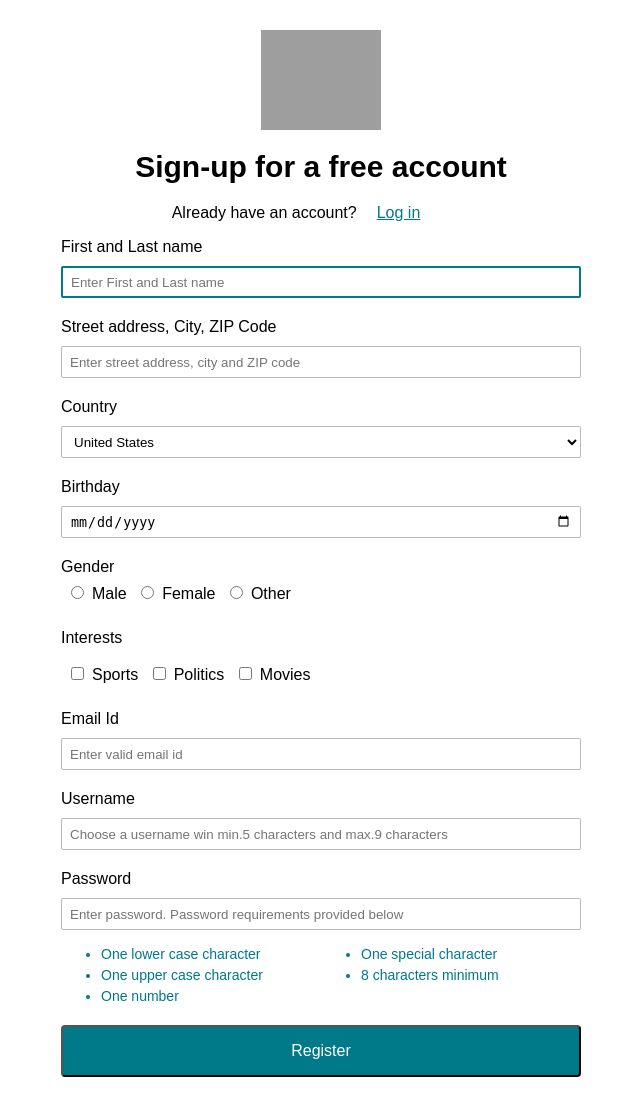
After one commit to vk1973/VKWebDev, a PHP site: page /registration.html in a window 1280 px wide. The commit adds this page. Shown: the whole page, without its empty margins (319-959 px from the left). Run offline with PHP 8.4, Linux system fonts and the light colour scheme; grey boxes are pictures that could not be loaded.

Commit message:
new files (login and registration)

```diff
--- a/Inchome.html
+++ b/Inchome.html
@@ -34,6 +34,7 @@
   <br>
   <br>
   <button id="incaddbtn">Submit</button>
+  <br>
 </div>
 <br>
 <br><br>
@@ -48,6 +49,7 @@
         <th>Issue Status</th>
         <th>Incident Created date</th>
         <th>Issue Description</th>
+        <th></th>
       </thead>
       <tbody id="tablebody"> </tbody>
    </table>
--- /dev/null
+++ b/registration.css
@@ -0,0 +1,160 @@
+*{
+    box-sizing: border-box;
+}
+html{
+    font-size:62.5%;
+   /*display:block;*/
+}
+body {
+    font-size:1.6rem;
+    font-family: Arial, Helvetica, sans-serif;
+}
+html,
+body,
+div,
+form,
+fieldset {
+    margin: 0;
+    padding: 0;
+    border: 0;
+}
+div{
+    display:block;
+}
+
+.rgtrn-container {
+    width:520px;
+    margin-left:auto;
+    margin-right:auto;
+}
+
+.rgtrn-img-div {
+    margin-top:30px;
+}
+.rgtrn-img {
+    width:120px;
+    height:100px;
+    display:block;
+    margin-left:auto;
+    margin-right:auto;
+}
+h1{
+    text-align:center;
+    width:100%;
+    font-size: 3rem;
+    margin-bottom:20px;
+}
+p {
+    display:flex;
+    justify-content: center;
+}
+.span-header{
+    padding-right: 20px;
+}
+
+a {
+    color: #007989;
+    /* width: 100%; */
+    margin-right: 50px;
+}
+
+.rgtrn-txt-div{
+   margin-bottom:20px;
+}
+.label-style{
+    display:block;
+    margin-bottom:10px;
+
+}
+.label-radio-style
+{ display:block;}
+
+textarea,
+input[type="text"],
+input[type="password"],
+input[type="file"],
+input[type="datetime"],
+input[type="datetime-local"],
+input[type="date"],
+input[type="month"],
+input[type="time"],
+input[type="week"],
+input[type="number"],
+input[type="email"],
+input[type="url"],
+input[type="search"],
+input[type="tel"],
+input[type="color"],
+select {
+    display: inline-block;
+    padding: 0 8px;
+    /*margin-bottom: 24px;*/
+    vertical-align: middle;
+    border-radius: 2px;
+    width: 100%;
+    min-height: 32px;
+    background-color: #ffffff;
+    border: 1px solid rgba(36, 28, 21, 0.3);
+    -ms-transition: all 0.2s ease-in-out 0s;
+    transition: all 0.2s ease-in-out 0s;
+    outline:none;
+}
+
+input[type="radio"], input[type="checkbox"]
+{margin:10px;
+margin-right:8px; }
+
+textarea,
+input[type="text"]:focus,
+input[type="password"]:focus,
+input[type="file"]:focus,
+input[type="datetime"]:focus,
+input[type="datetime-local"]:focus,
+input[type="date"]:focus,
+input[type="month"]:focus,
+input[type="time"]:focus,
+input[type="week"]:focus,
+input[type="number"]:focus,
+input[type="email"]:focus,
+input[type="url"]:focus,
+input[type="search"]:focus,
+input[type="radio"]:focus,
+input[type="checkbox"]:focus,
+select:focus {
+    border: 2px solid #007989;
+    border-radius: 2px;
+    background-color: #ffffff;
+
+}
+
+.psswd-req1 {
+    float:left;
+    width:50%;
+}
+.psswd-req2 {
+    float:left;
+    width:50%;
+}
+ul{ list-style-position: outside;}
+
+.psswd-req-list {
+    font-size:1.4rem;
+    padding-bottom:5px;
+    color:#007989;
+    font-weight: 500;
+}
+
+.rgtrn-button {
+    font-size: 1.6rem;
+    width: 100%;
+    color: white;
+    min-height: 52px;
+    line-height: 20px;
+    background-color: #007989;
+    border-radius: 4px;
+    cursor: pointer;
+}
+
+.rgtrn-button:hover {
+    background-color: #015d69;
+}
--- /dev/null
+++ b/registration.html
@@ -0,0 +1,99 @@
+<!DOCTYPE html>
+<html>
+    <head>
+        <title>Registration Form</title>
+        <link rel="stylesheet" type="text/css" href="registration.css"
+    </head>
+    <body>
+
+        <!--Registration form will have one main div cointatiner with one div for error messages, form with divs for each input field and a submit button outside the form-->
+        <div class="rgtrn-container">
+            <div class="rgtrn-img-div">
+                <img src="registration.png" class="rgtrn-img">
+            </div>
+            <form class=rgtrn-form>
+                <div class="rgtrn-header">
+                    <h1>Sign-up for a free account</h1>
+                    <p class=rgtrn-header-p-flex>
+                        <span class="span-header">Already have an account?</span>
+                        <a href="login.html">Log in</a>
+                    </p>
+                </div>
+                <fieldset>
+                <div class="rgtrn-txt-div">
+                    <label for="firstname" class="label-style">First and Last name</label>
+                    <input type="text" name="firstname" class ="input-text-style" autofocus="autofocus" placeholder="Enter First and Last name">
+                </div>
+                <!--<div class="rgtrn-txt-div">
+                    <label for="lastname" class="label-style">Lastname</label>
+                    <input type="text" name="lastname" class ="input-text-style" >
+                </div>-->
+                <div class="rgtrn-txt-div">
+                    <label for="address" class="label-style">Street address, City, ZIP Code</label>
+                    <input type="text" name="address" class ="input-text-style" placeholder="Enter street address, city and ZIP code" >
+                </div>
+                <!--<div class="rgtrn-txt-div">
+                    <label for="zipcode" class="label-style">ZIP Code</label>
+                    <input type="text" name="zipcode" class ="input-text-style" >
+                </div>-->
+                <div class="rgtrn-txt-div">
+                    <label for="Country" class="label-style">Country</label>
+                    <select name="country">
+                        <option value="United States">United States</option>
+                        <option value="Australia">Australia</option>
+                        <option value="United Kingdom">United Kingdom</option>
+                        <option value="India">India</option>
+                        <option value="NewZealand">NewZealand</option>
+                    </select>
+                </div>
+                <div class="rgtrn-txt-div">
+                    <label for="bday" class="label-style">Birthday</label>
+                    <input type="date" name="bday" class ="input-text-style" >
+                </div>
+                <div class="rgtrn-txt-div">
+                    <label for="gender" class="label-radio-style">Gender</label>
+                    <input type="radio" name="gender" value="male" class ="input-radio-style">Male
+                    <input type="radio" name="gender" value="Female" class ="input-radio-style">Female
+                    <input type="radio" name="gender" value="Other" class ="input-radio-style">Other
+                </div>
+                <div class="rgtrn-txt-div">
+                    <label for="interests" class="label-style">Interests</label>
+                    <input type="checkbox" name="gender" value="sports" class ="input-radio-style">Sports
+                    <input type="checkbox" name="gender" value="politics" class ="input-radio-style">Politics
+                    <input type="checkbox" name="gender" value="movies" class ="input-radio-style">Movies
+                </div>
+                <div class="rgtrn-txt-div">
+                    <label for="email" class="label-style">Email Id</label>
+                    <input type="email" name="email" class ="input-text-style" placeholder="Enter valid email id" >
+                </div>
+                <div class="rgtrn-txt-div">
+                    <label for="username" class="label-style">Username</label>
+                    <input type="text" name="username" class ="input-text-style" placeholder="Choose a username win min.5 characters and max.9 characters" >
+                </div>
+                <div class="rgtrn-txt-div">
+                    <label for="password" class="label-style">Password</label>
+                    <input type="password" name="password" class ="input-text-style" placeholder="Enter password. Password requirements provided below" >
+                    <div class="psswd-req1">
+                        <ul class=psswd-req-ul>
+                            <li class="psswd-req-list">One lower case character</li>
+                            <li class="psswd-req-list">One upper case character</li>
+                            <li class="psswd-req-list">One number</li>
+                        </ul>
+                    </div>
+                    <div class="psswd-req2">
+                        <ul class=psswd-req-ul>
+                            <li class="psswd-req-list">One special character</li>
+                            <li class="psswd-req-list">8 characters minimum</li>
+
+                        </ul>
+                    </div>
+                    <div class="rgtrn-btn-div">
+                        <button type="submit" value="Register" class="rgtrn-button">Register</button>
+                    </div>
+                </div>
+                </fieldset>
+            </form>
+
+        </div>
+    </body>
+</html>
```
Also changed, not shown: inccss.css (+38 -12 lines), incjs.js (+46 -24 lines), login.css (added, +159 -0 lines), login.html (added, +52 -0 lines).
